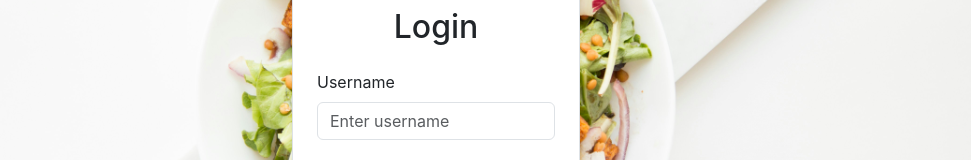
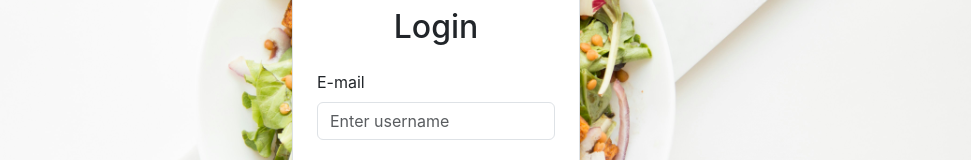
Before and after one commit to AlexGoesCode/R-Vite-TS-Recipes, a React (Vite) app: page /login in a window 1280 px wide. Shown: the part 311-471 px from the top of the page, without its empty margins (204-1175 px from the left). Built offline with nearby package versions, Linux system fonts and the light colour scheme; no server answers.

Commit message:
renamed few login and sign-up headers

```diff
--- a/src/pages/login/Login.tsx
+++ b/src/pages/login/Login.tsx
@@ -44,7 +44,7 @@ const Login = () => {
           {error && <p className='text-danger'>{error}</p>}
           <Form>
             <Form.Group className='mb-3' controlId='formUsername'>
-              <Form.Label>Username</Form.Label>
+              <Form.Label>E-mail</Form.Label>
               <Form.Control
                 type='text'
                 placeholder='Enter username'
--- a/src/pages/sign-up/SignUp.tsx
+++ b/src/pages/sign-up/SignUp.tsx
@@ -45,7 +45,7 @@ const SignUp = () => {
           {error && <p className='text-danger'>{error}</p>}
           <Form>
             <Form.Group className='mb-3' controlId='formEmail'>
-              <Form.Label>Email</Form.Label>
+              <Form.Label>E-mail</Form.Label>
               <Form.Control
                 type='email'
                 placeholder='Enter email'
```
